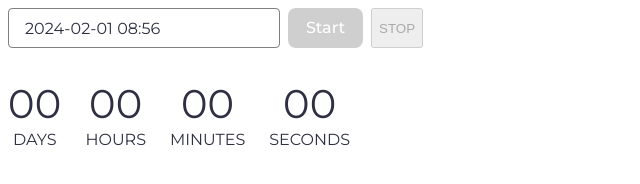
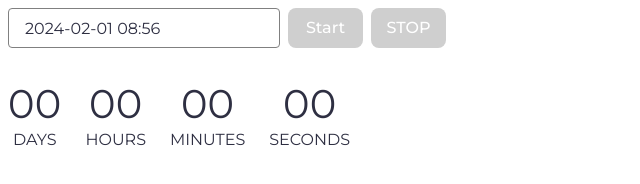
Before and after one commit to hloba-ukraine/goit-js-hw-10, a website built with Vite: page src/1-timer.html in a window 1280 px wide. Shown: the whole page, without its empty margins (0-640 px from the left). Built offline with nearby package versions, Linux system fonts and the light colour scheme.

Commit message:
upd btn stop 2

```diff
--- a/src/css/styles.css
+++ b/src/css/styles.css
@@ -73,7 +73,18 @@
   line-height: 1.5em;
   transition: background 250ms linear;
 }
-
+.stop-btn {
+  width: 75px;
+  border: none;
+  border-radius: 8px;
+  background: #e50909;
+  color: #fff;
+  font-family: Montserrat;
+  font-size: 16px;
+  font-weight: 500;
+  line-height: 1.5em;
+  transition: background 250ms linear;
+}
 .start-btn:hover {
   background: #6c8cff;
 }
@@ -81,7 +92,9 @@
 .start-btn:disabled {
   background: #cfcfcf;
 }
-
+.stop-btn:disabled {
+  background: #cfcfcf;
+}
 .timer {
   display: flex;
   gap: 24px;
```
